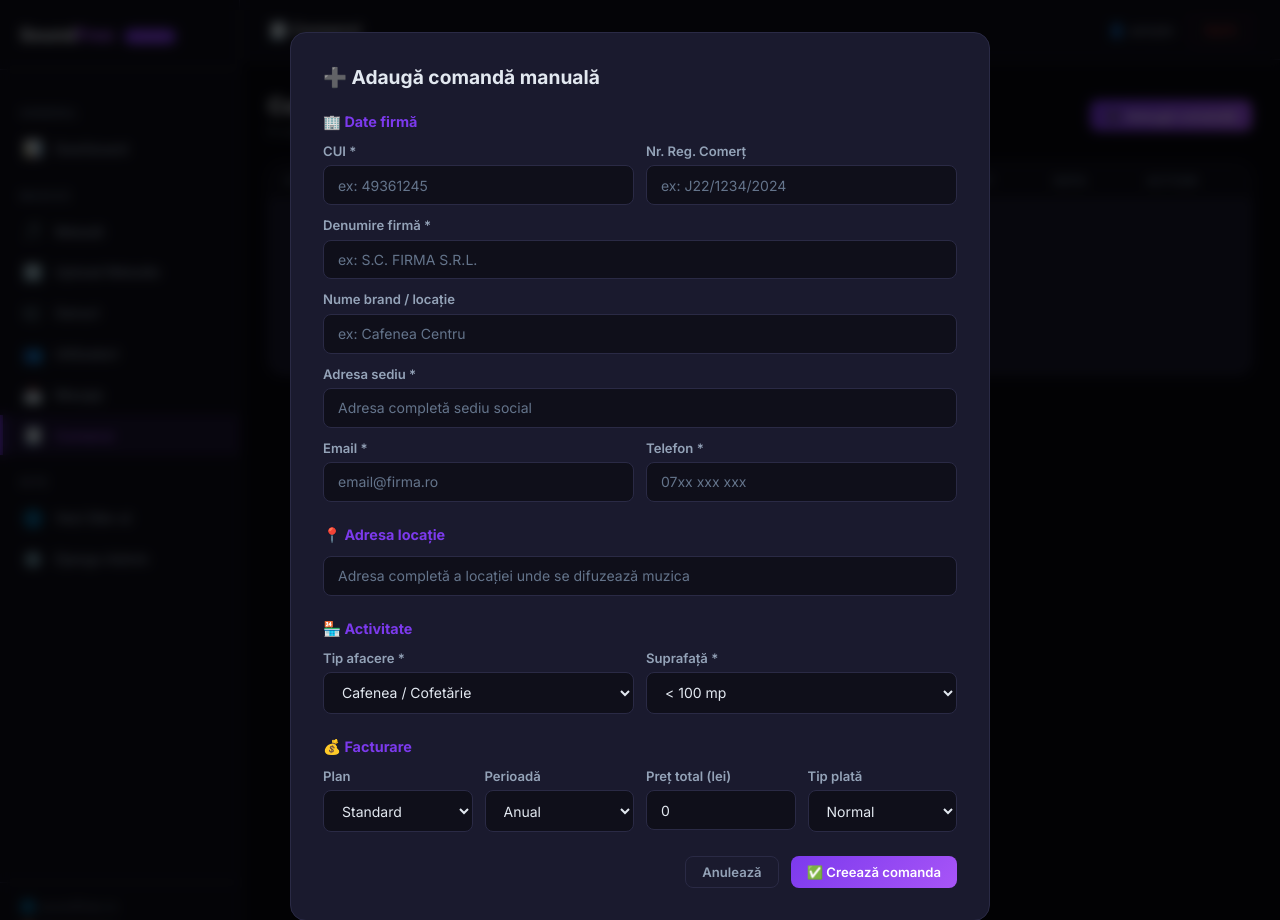
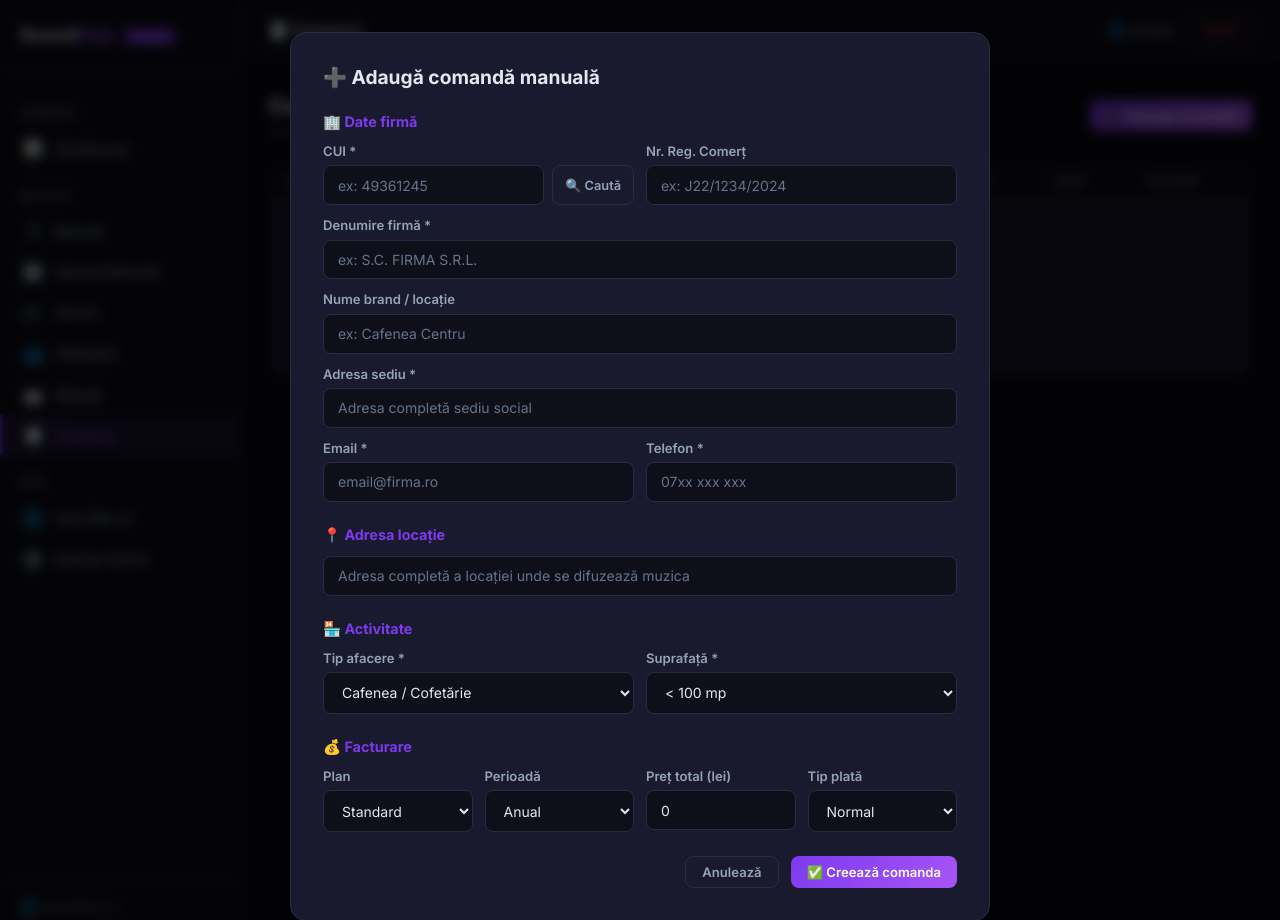
Before and after one commit to SoundFree23/soundfree, a Django app: page /backend/orders/ in a window 1280 px wide, after a click on "➕ Adaugă comandă". Shown: the top 920 px of the page. Run offline with Django 5.2, Linux system fonts and the light colour scheme; the visitor is signed in with stand-in values (Sample User, id 1); data that the repository does not hold is empty; parts of the project's set-up code (start-up, migrations or seed data) failed here and were passed over.

Commit message:
Add CUI auto-lookup and manual order creation with barter

```diff
--- a/templates/backend/orders.html
+++ b/templates/backend/orders.html
@@ -117,15 +117,19 @@
         <div style="display:grid;grid-template-columns:1fr 1fr;gap:0.75rem;">
           <div class="form-group">
             <label class="form-label">CUI *</label>
-            <input type="text" name="company_cui" class="form-input" placeholder="ex: 49361245" required>
+            <div style="display:flex;gap:0.5rem;">
+              <input type="text" name="company_cui" id="m-cui" class="form-input" placeholder="ex: 49361245" required style="flex:1;">
+              <button type="button" id="btn-m-lookup" class="btn btn-outline" style="white-space:nowrap;padding:0.4rem 0.75rem;font-size:0.8rem;">🔍 Caută</button>
+            </div>
+            <div id="m-cui-status" style="display:none;font-size:0.8rem;margin-top:0.3rem;"></div>
           </div>
           <div class="form-group">
             <label class="form-label">Nr. Reg. Comerț</label>
-            <input type="text" name="company_reg" class="form-input" placeholder="ex: J22/1234/2024">
+            <input type="text" name="company_reg" id="m-reg" class="form-input" placeholder="ex: J22/1234/2024">
           </div>
           <div class="form-group" style="grid-column:span 2;">
             <label class="form-label">Denumire firmă *</label>
-            <input type="text" name="company_name" class="form-input" placeholder="ex: S.C. FIRMA S.R.L." required>
+            <input type="text" name="company_name" id="m-company" class="form-input" placeholder="ex: S.C. FIRMA S.R.L." required>
           </div>
           <div class="form-group" style="grid-column:span 2;">
             <label class="form-label">Nume brand / locație</label>
@@ -133,7 +137,7 @@
           </div>
           <div class="form-group" style="grid-column:span 2;">
             <label class="form-label">Adresa sediu *</label>
-            <input type="text" name="company_address" class="form-input" placeholder="Adresa completă sediu social" required>
+            <input type="text" name="company_address" id="m-address" class="form-input" placeholder="Adresa completă sediu social" required>
           </div>
           <div class="form-group">
             <label class="form-label">Email *</label>
@@ -231,6 +235,34 @@
 document.getElementById('create-modal').addEventListener('click', function(e) {
   if (e.target === this) this.style.display = 'none';
 });
+
+// CUI Lookup for manual order
+document.getElementById('btn-m-lookup').addEventListener('click', function() {
+  var cui = document.getElementById('m-cui').value.trim();
+  if (!cui) { document.getElementById('m-cui').focus(); return; }
+  var status = document.getElementById('m-cui-status');
+  status.style.display = 'block';
+  status.style.color = 'var(--text3)';
+  status.textContent = 'Se caută...';
+  fetch('{% url "music:lookup_cui" %}?cui=' + encodeURIComponent(cui))
+    .then(function(r) { return r.json(); })
+    .then(function(data) {
+      if (data.ok) {
+        document.getElementById('m-company').value = data.denumire || '';
+        document.getElementById('m-address').value = data.adresa || '';
+        if (data.nrRegCom) document.getElementById('m-reg').value = data.nrRegCom;
+        status.style.color = '#22c55e';
+        status.textContent = '✅ ' + data.denumire;
+      } else {
+        status.style.color = '#ef4444';
+        status.textContent = '❌ ' + (data.error || 'CUI negăsit');
+      }
+    })
+    .catch(function() {
+      status.style.color = '#ef4444';
+      status.textContent = '❌ Eroare la căutare';
+    });
+});
 </script>
 
 {% endblock %}
```
